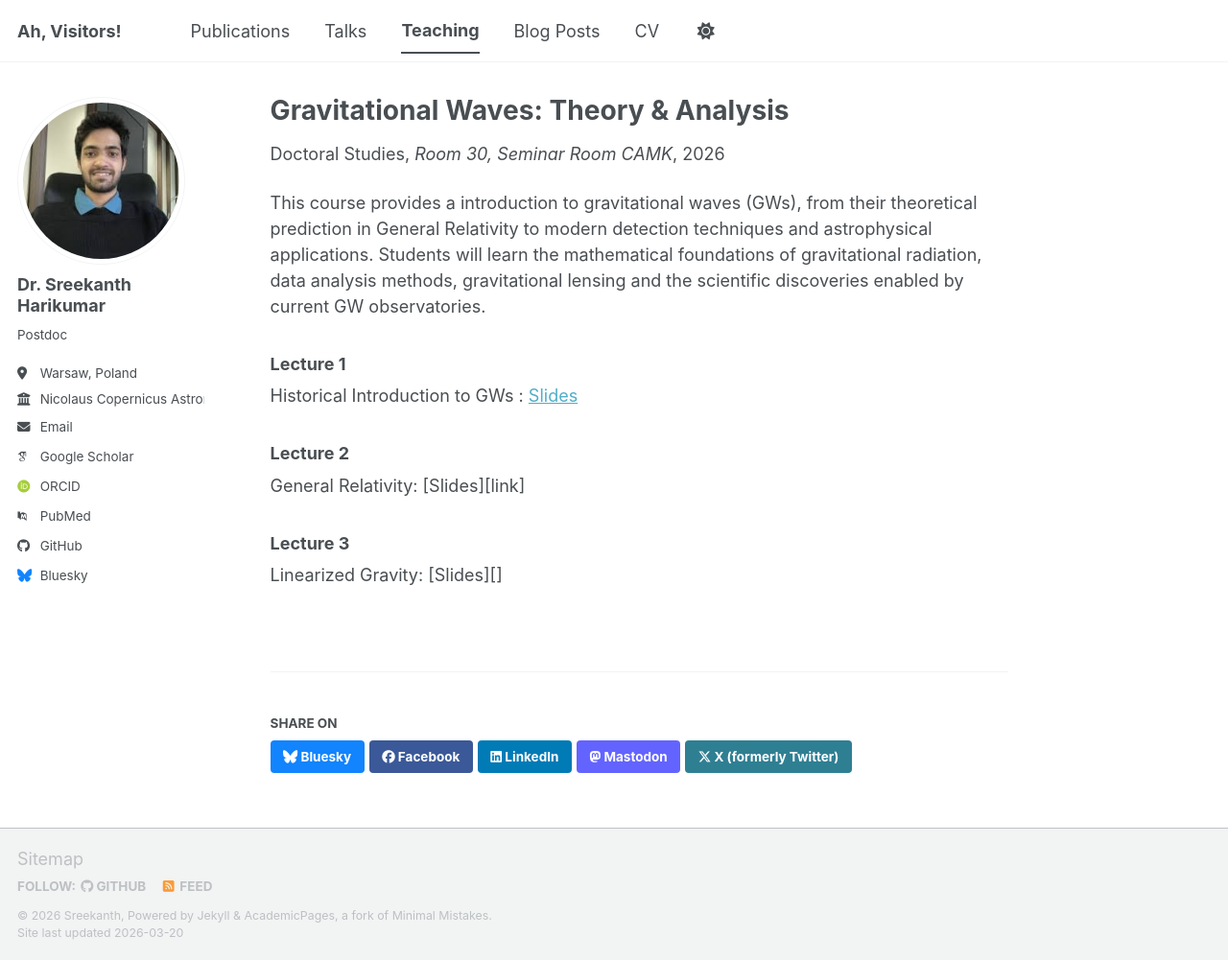
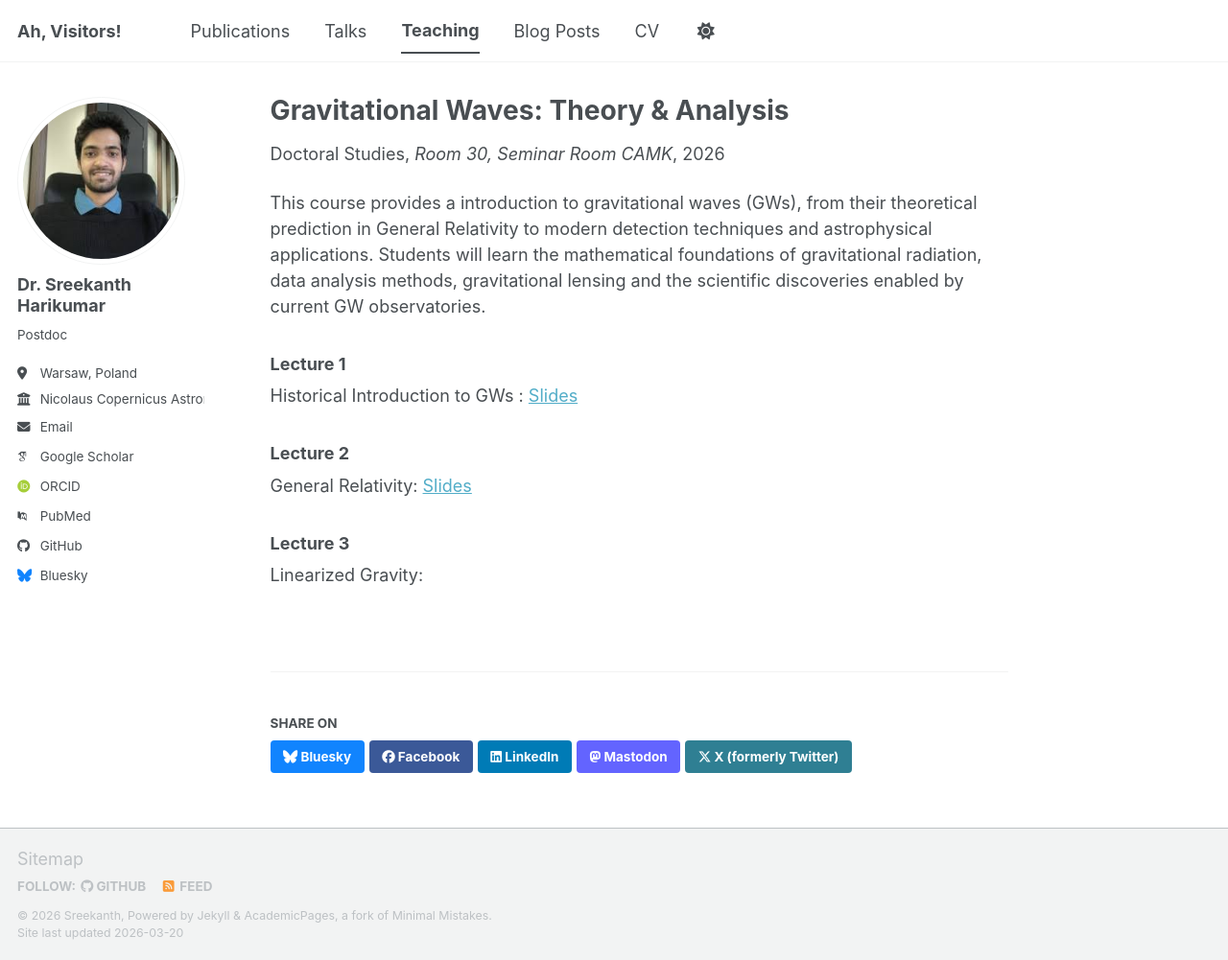
Before and after one commit to hsreekanth15/hsreekanth15.github.io, a Jekyll site: the page built from _teaching/2014-spring-teaching-1.md, in a window 1280 px wide and 1001 px high. Shown: the whole window at 96% size. Built offline with Jekyll 4.4.1, drawn with Linux system fonts in a browser that asks for light colours; some web fonts are replaced; a script bundle is joined from its source files by our own code; library files that are not in the unit come from our copies.

```diff
--- a/_teaching/2014-spring-teaching-1.md
+++ b/_teaching/2014-spring-teaching-1.md
@@ -11,11 +11,11 @@ location: "Warsaw, Poland"
 This course provides a introduction to gravitational waves (GWs), from their theoretical prediction in General Relativity to modern detection techniques and astrophysical applications. Students will learn the mathematical foundations of gravitational radiation, data analysis methods, gravitational lensing and the scientific discoveries enabled by current GW observatories.
 
 ### Lecture 1
-Historical Introduction to GWs : [Slides](link)
+Historical Introduction to GWs : [Slides](https://www.dropbox.com/scl/fi/dbgsjtqt2x390y0grzun8/GWTA-Introduction.pdf?rlkey=3rstfq5uf2dlc23r2jgdx53j0&st=fbcvygjp&dl=0)
 
 ### Lecture 2
-General Relativity: [Slides][link]
+General Relativity: [Slides](https://www.dropbox.com/scl/fi/azw50e8wt2utfsx5xpj5z/GR-lecture-2.pdf?rlkey=yvopluzotjbbfgq1xvcm80kns&st=gor2ojwh&dl=0)
 
 ### Lecture 3
 
-Linearized Gravity: [Slides][]
+Linearized Gravity:
```
